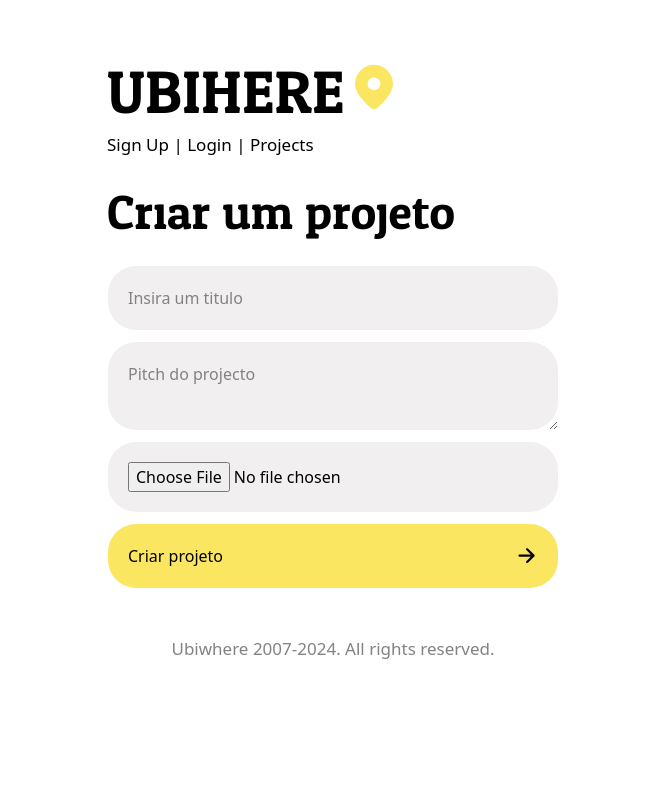
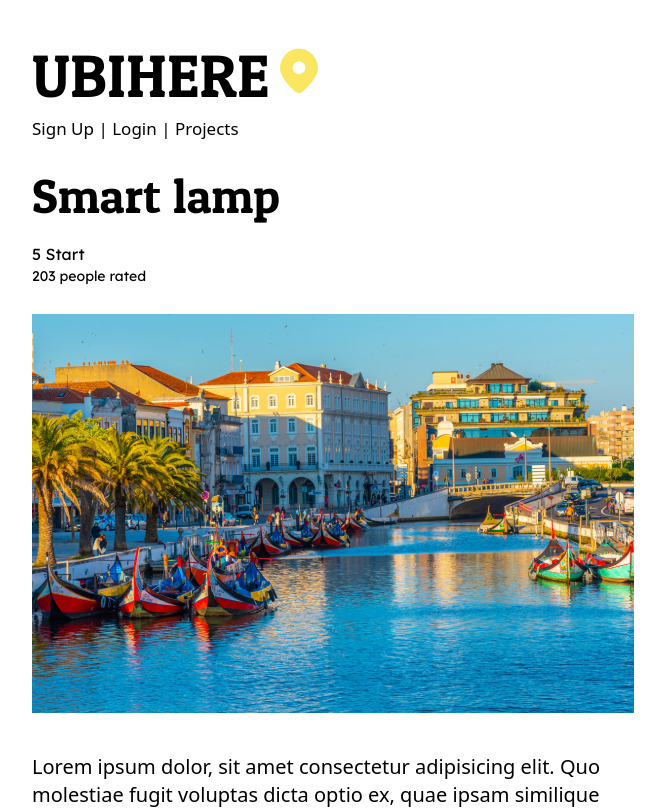
Before and after one commit to arieuu/ubihere-client, a React (Vite) app: page / in a window 1280 px wide. Shown: the top 809 px of the page, without its empty margins (307-972 px from the left). Built offline with nearby package versions, Linux system fonts and the light colour scheme.

Commit message:
Finished with all pages

```diff
--- a/src/App.tsx
+++ b/src/App.tsx
@@ -1,8 +1,9 @@
 // import HomePage from "./pages/HomePage"
 // import SignupPage from "./pages/SignupPage"
 // import LoginPage from "./pages/LoginPage"
+// import CreateProjectPage from "./pages/CreateProjectPage"
 
-import CreateProjectPage from "./pages/CreateProjectPage"
+import ProjectPage from "./pages/ProjectPage"
 
 function App() {
 
@@ -11,7 +12,8 @@ function App() {
       { /*<HomePage /> */}
       { /* <SignupPage /> */}
       {/* <LoginPage /> */ }
-      <CreateProjectPage />
+      { /* <CreateProjectPage /> */}
+      <ProjectPage />
     </>
   )
 }
--- /dev/null
+++ b/src/pages/ProjectPage.tsx
@@ -0,0 +1,60 @@
+import logo from "/ubiherelogo.svg";
+import aveirobig from "/aveirobig.svg";
+
+
+function ProjectPage() {
+
+    return(
+        <div className="max-w-[650px] mx-auto">
+            <div className="flex flex-col justify-center align-middle pt-12 pb-8 mx-6">
+                <div className="mx-aut mb-2 flex gap-2">
+                    <h1 className="text-5xl font-Odor
+                                    sm:text-6xl"> UBIHERE </h1>
+                    <img src={logo} alt="" className="w-[44px] h-[46px]"/>
+                </div>
+
+                <span className="mx-aut text-[17px] mb-8">
+                    <a className="hover:underline" href="#"> Sign Up </a>
+                    | <a className="hover:underline" href="#"> Login </a>
+                    | <a className="hover:underline" href="#"> Projects </a>
+                </span>
+
+
+                <h2 className="font-Odor text-5xl mb-5"> Smart lamp </h2>
+
+                <span className="font-Lexend"> 5 Start </span>
+                <span className="font-Lexend text-sm mb-7"> 203 people rated </span>
+
+                <img src={aveirobig} className="mb-10" alt="" />
+                <p className="text-xl mb-24"> Lorem ipsum dolor, sit amet consectetur adipisicing elit. Quo molestiae fugit voluptas dicta optio ex, quae ipsam similique consectetur voluptatibus sed sunt, nesciunt libero est autem et maiores magni asperiores esse nisi officiis eum laborum? Cumque debitis natus earum dolorem veritatis architecto doloremque aut hic ducimus dicta adipisci perferendis quam nobis, sapiente et dolorum sit magni officia optio velit?
+                    Amet dolores deleniti atque vitae quisquam cumque, <br /> <br /> ratione eius veritatis perferendis ad illum obcaecati voluptatibus eligendi aliquam facere iste impedit. Inventore voluptatum tempore, eaque doloremque deserunt laboriosam dignissimos suscipit architecto aspernatur distinctio quasi! Atque odit magnam in assumenda aspernatur voluptates consequatur eos aliquam qui nostrum modi nemo, non doloremque laborum voluptas sapiente, nesciunt saepe? Consequatur necessitatibus qui eaque. Itaque et optio vitae sed cupiditate consectetur tenetur! Vero, illum molestiae voluptatem quisquam excepturi cumque in placeat! Corporis consequatur dolore velit fugit eius quidem non, ad, consectetur tempora distinctio
+                     quam impedit inventore accusamus ab at modi! Nam, laudantium similique! Veritatis <br /> <br /> at ullam dignissimos beatae tempora illo eum officiis iusto commodi totam sit rem excepturi veniam molestias, fugiat natus? Natus dolore ullam voluptatem optio, aliquid laudantium distinctio amet assumenda impedit cumque nesciunt nobis. Aspernatur, nobis. Natus, in ullam officia non rem quia nulla repellat?
+                </p>
+
+                <input className="mx-auto bg bg-[url('/arrowdown.svg')] bg-no-repeat bg-left pl-[60px]  bg-LightgrayUbihere-0 w-full max-w-[650px] mx- p-5 placeholder:text-DarkgrayUbihere-0 rounded-[28px] mb-12" type="text" placeholder="Escreva o seu comentário" />
+
+                <p className="text-xl mb-8">
+                    <p className="font-Odor mb-2"> Ariel Carvalho </p>
+                    Lorem, ipsum dolor sit amet consectetur adipisicing elit. Sequi sint mollitia provident deleniti quod quia optio pariatur obcaecati magni rem?
+                </p>
+
+                <p className="text-xl mb-8">
+                    <p className="font-Odor mb-2"> John Doe </p>
+                    Lorem, ipsum dolor sit amet consectetur adipisicing elit. Sequi sint mollitia provident deleniti quod quia optio pariatur obcaecati magni rem?
+                </p>
+
+                <p className="text-xl">
+                    <p className="font-Odor mb-2"> Marie </p>
+                    Lorem, ipsum dolor sit amet consectetur adipisicing elit. Sequi sint mollitia provident deleniti quod quia optio pariatur obcaecati magni rem?
+                </p>
+
+                <div className="mt-9 text-[17px] flex justify-center text-DarkgrayUbihere-0 px-6 text-center">
+                    Ubiwhere 2007-2024. All rights reserved.
+                </div>
+            </div>
+        </div>
+    )
+
+}
+
+export default ProjectPage;
```
Also changed, not shown: public/arrowdown.svg (added), public/aveirobig.svg (added), src/pages/CreateProjectPage.tsx (indentation only).
